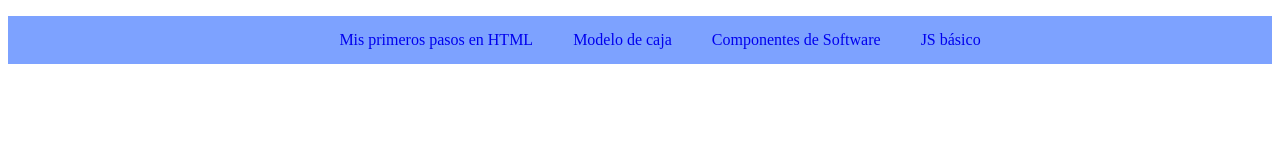
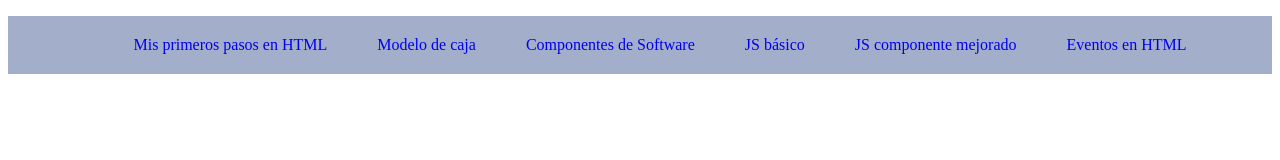
Before and after one commit to Slohn73/IS_Ejemplos_Clase_2026-1, a plain HTML site: page index.html in a window 1280 px wide. Drawn offline with Linux system fonts and the light colour scheme.

Commit message:
ft:Se agregan links a Eventos y Componente mejorado. Se termina producto

```diff
--- a/css/style.css
+++ b/css/style.css
@@ -3,11 +3,11 @@
     flex-wrap: wrap;
     justify-content: center;
     list-style: none;
-    background-color: rgb(125, 162, 255);
+    background-color: rgb(163, 174, 202);
 }
 
 #nav li{
-    margin: 5px;
+    margin: 10px;
     padding: 10px 15px;
 }
 
--- a/index.html
+++ b/index.html
@@ -13,6 +13,8 @@
             <li class="opcion"><a href="pages/caja.html">Modelo de caja</a></li>
             <li class="opcion"><a href="pages/componente.html">Componentes de Software</a></li>
             <li class="opcion"><a href="pages/empezandoConJS.html">JS básico</a></li>
+            <li class="opcion"><a href="pages/producto.html">JS componente mejorado</a></li>
+            <li class="opcion"><a href="pages/eventos.html">Eventos en HTML</a></li>
         </ul>
     </section>
 </body>
--- a/js/jsProducto.js
+++ b/js/jsProducto.js
@@ -1,6 +1,8 @@
 // Componente mejorado
 
 const productos = [
+    {nombre:"Xbox720", precio:30000, img:"https://assetsio.gnwcdn.com/20111005xbox720.jpg?width=1200&height=600&fit=crop&enable=upscale&auto=webp"},
+    {nombre:"Playstation 6", precio:30000, img:"https://encrypted-tbn0.gstatic.com/images?q=tbn:ANd9GcSyKqFPj1wgMdvOOxZDLpREjkMldrRra3MSag&s"},
     {nombre:"Xbox720", precio:30000, img:"https://assetsio.gnwcdn.com/20111005xbox720.jpg?width=1200&height=600&fit=crop&enable=upscale&auto=webp"},
     {nombre:"Playstation 6", precio:30000, img:"https://encrypted-tbn0.gstatic.com/images?q=tbn:ANd9GcSyKqFPj1wgMdvOOxZDLpREjkMldrRra3MSag&s"},
     {nombre:"Xbox720", precio:30000, img:"https://assetsio.gnwcdn.com/20111005xbox720.jpg?width=1200&height=600&fit=crop&enable=upscale&auto=webp"},
```
Also changed, not shown: pages/eventos.html (+1 -0 lines), pages/producto.html (+1 -0 lines).
